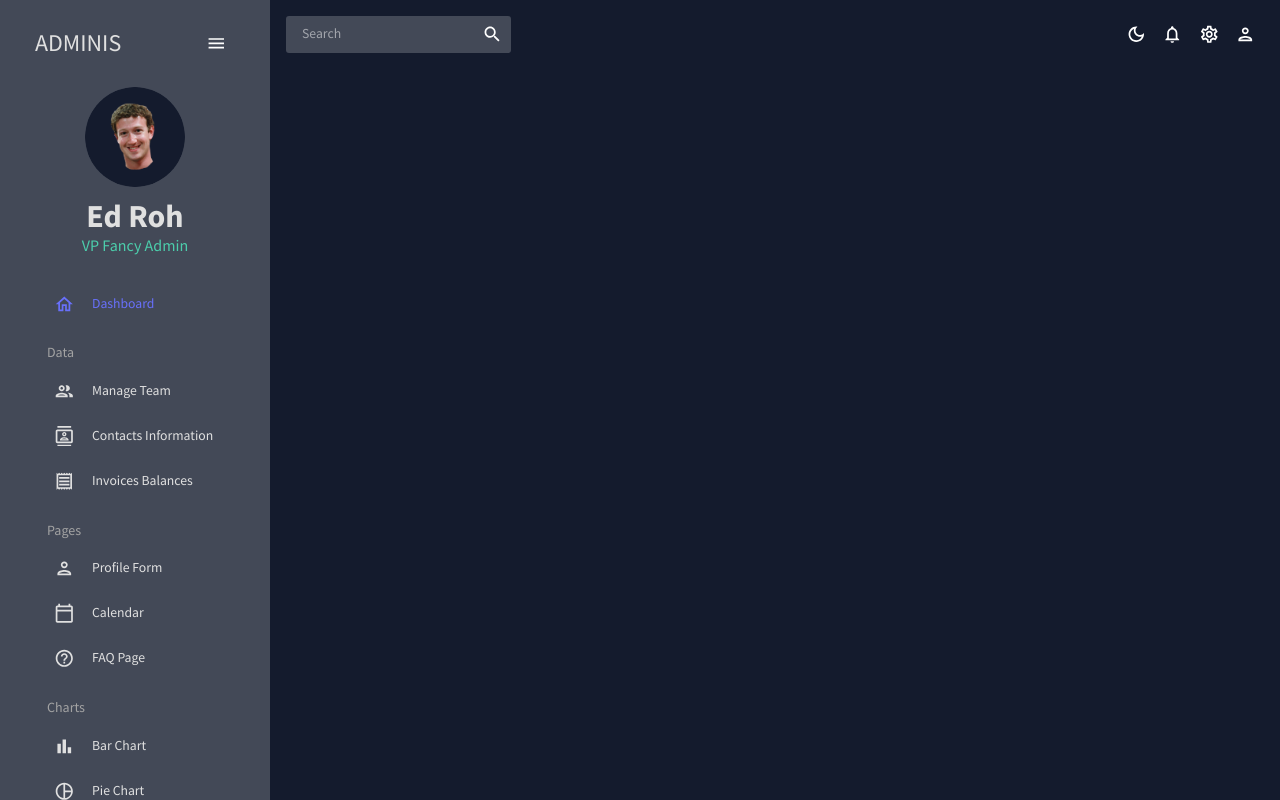
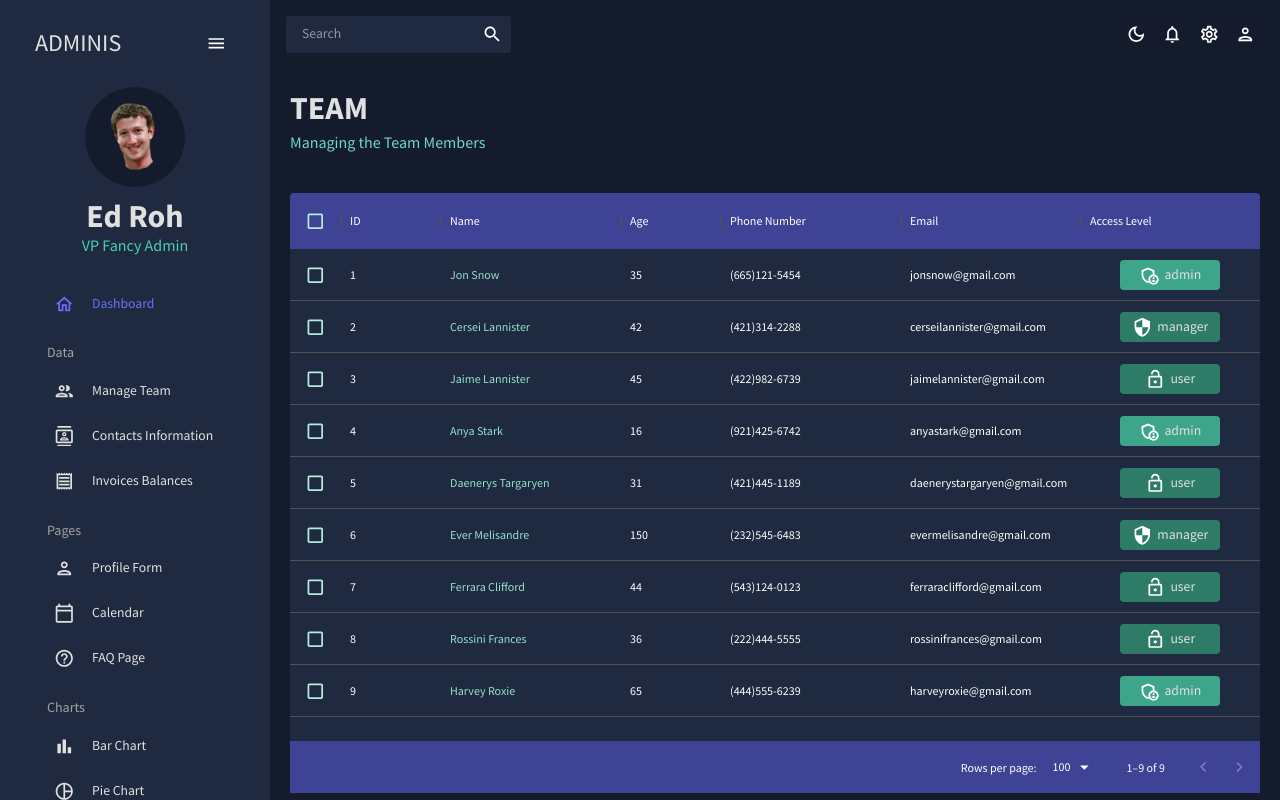
Before and after one commit to natalieagus/react-app-mui, a React (Create React App) app: page /team in a window 1280 px wide. Built offline with nearby package versions, Linux system fonts and the light colour scheme.

Commit message:
feat: add Team page to utilise DataGrid from MUI

```diff
--- a/src/App.js
+++ b/src/App.js
@@ -4,6 +4,7 @@
 import Topbar from "./scenes/global/Topbar";
 import Dashboard from "./scenes/dashboard";
 import Sidebar from "./scenes/global/Sidebar";
+import Team from "./scenes/team";
 
 function App() {
   const [theme, colorMode] = useMode(); //  we have access to the theme and colorMode now
@@ -18,6 +19,7 @@
             <Topbar />
             <Routes>
               <Route path="/" element={<Dashboard />} />
+              <Route path="/team" element={<Team />} />
             </Routes>
           </main>
         </div>
--- a/src/scenes/team/index.jsx
+++ b/src/scenes/team/index.jsx
@@ -0,0 +1,114 @@
+import { Box, Typography, useTheme } from "@mui/material";
+import { DataGrid } from "@mui/x-data-grid";
+import { tokens } from "../../theme";
+import { mockDataTeam } from "../../data/mockData";
+import AdminPanelSettingsOutlinedIcon from "@mui/icons-material/AdminPanelSettingsOutlined";
+import LockOpenOutlinedIcon from "@mui/icons-material/LockOpenOutlined";
+import SecurityOutlinedIcon from "@mui/icons-material/SecurityOutlined";
+import Header from "../../components/Header";
+
+const Team = () => {
+  // use the theme and colors as usual
+  const theme = useTheme();
+  const colors = tokens(theme.palette.mode);
+  const columns = [
+    // field is what we get from the json data, headerName is the datagrind column header we want to display
+    { field: "id", headerName: "ID" },
+    {
+      field: "name",
+      headerName: "Name",
+      // MUI provides access to customise the column. This column size can grow
+      flex: 1,
+      cellClassName: "name-column--cell",
+    },
+    {
+      field: "age",
+      headerName: "Age",
+      type: "number",
+      headerAlign: "left",
+      align: "left",
+    },
+    {
+      field: "phone",
+      headerName: "Phone Number",
+      flex: 1,
+    },
+    {
+      field: "email",
+      headerName: "Email",
+      flex: 1,
+    },
+    {
+      field: "accessLevel",
+      headerName: "Access Level",
+      flex: 1,
+      // custom stuffs shown in the cell
+      renderCell: ({ row: { access } }) => {
+        return (
+          <Box
+            width="60%"
+            m="0 auto"
+            p="5px"
+            display="flex"
+            minWidth="100px"
+            justifyContent="center"
+            backgroundColor={
+              access === "admin"
+                ? colors.greenAccent[600]
+                : access === "manager"
+                ? colors.greenAccent[700]
+                : colors.greenAccent[700]
+            }
+            borderRadius="4px"
+          >
+            {access === "admin" && <AdminPanelSettingsOutlinedIcon />}
+            {access === "manager" && <SecurityOutlinedIcon />}
+            {access === "user" && <LockOpenOutlinedIcon />}
+            <Typography color={colors.grey[100]} sx={{ ml: "5px" }}>
+              {access}
+            </Typography>
+          </Box>
+        );
+      },
+    },
+  ];
+
+  return (
+    <Box m="20px">
+      <Header title="TEAM" subtitle="Managing the Team Members" />
+      <Box
+        m="40px 0 0 0"
+        height="75vh"
+        sx={{
+          "& .MuiDataGrid-root": {
+            border: "none",
+          },
+          "& .MuiDataGrid-cell": {
+            borderBottom: "none",
+          },
+          "& .name-column--cell": {
+            color: colors.greenAccent[300],
+          },
+          "& .MuiDataGrid-columnHeaders": {
+            backgroundColor: colors.blueAccent[700],
+            borderBottom: "none",
+          },
+          "& .MuiDataGrid-virtualScroller": {
+            backgroundColor: colors.primary[400],
+          },
+          "& .MuiDataGrid-footerContainer": {
+            borderTop: "none",
+            backgroundColor: colors.blueAccent[700],
+          },
+          "& .MuiCheckbox-root": {
+            color: `${colors.greenAccent[200]} !important`,
+          },
+        }}
+      >
+        <DataGrid checkboxSelection rows={mockDataTeam} columns={columns} />
+      </Box>
+    </Box>
+  );
+};
+
+export default Team;
--- a/src/theme.js
+++ b/src/theme.js
@@ -23,7 +23,7 @@
           100: "#d0d1d5",
           200: "#a1a4ab",
           300: "#727681",
-          400: "#434957",
+          400: "#1F2A40",
           500: "#141b2d",
           600: "#101624",
           700: "#0c101b",
```
